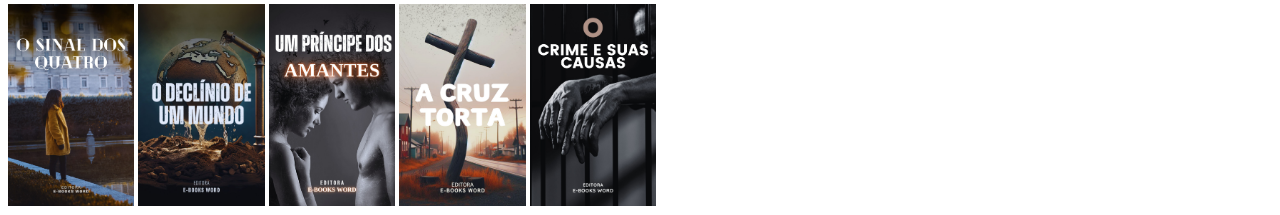
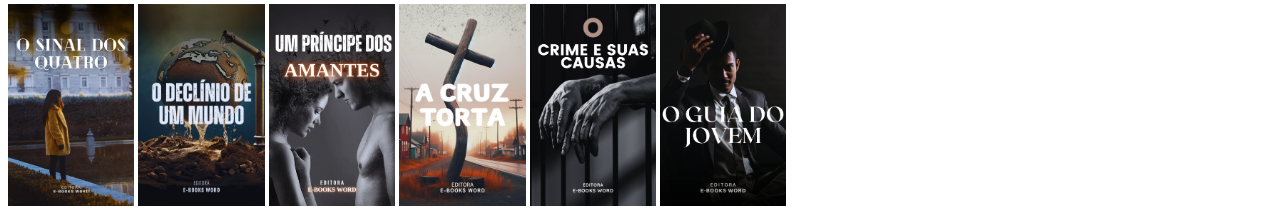
Before and after one commit to edsonsonata2/img-ebookword, a plain HTML site: page index.html in a window 1280 px wide. Shown: the part 3875-4090 px from the top of the page. Drawn offline with Linux system fonts and the light colour scheme.

Commit message:
22 commit

```diff
--- a/index.html
+++ b/index.html
@@ -199,6 +199,7 @@
     <img src="images/img-ebook150.jpg" width="10%">
     <img src="images/img-ebook151.jpg" width="10%">
     <img src="images/img-ebook152.jpg" width="10%">
+    <img src="images/img-ebook153.jpg" width="10%">
 
 
 </body>
```
Also changed, not shown: images/img-ebook153.jpg (added).
